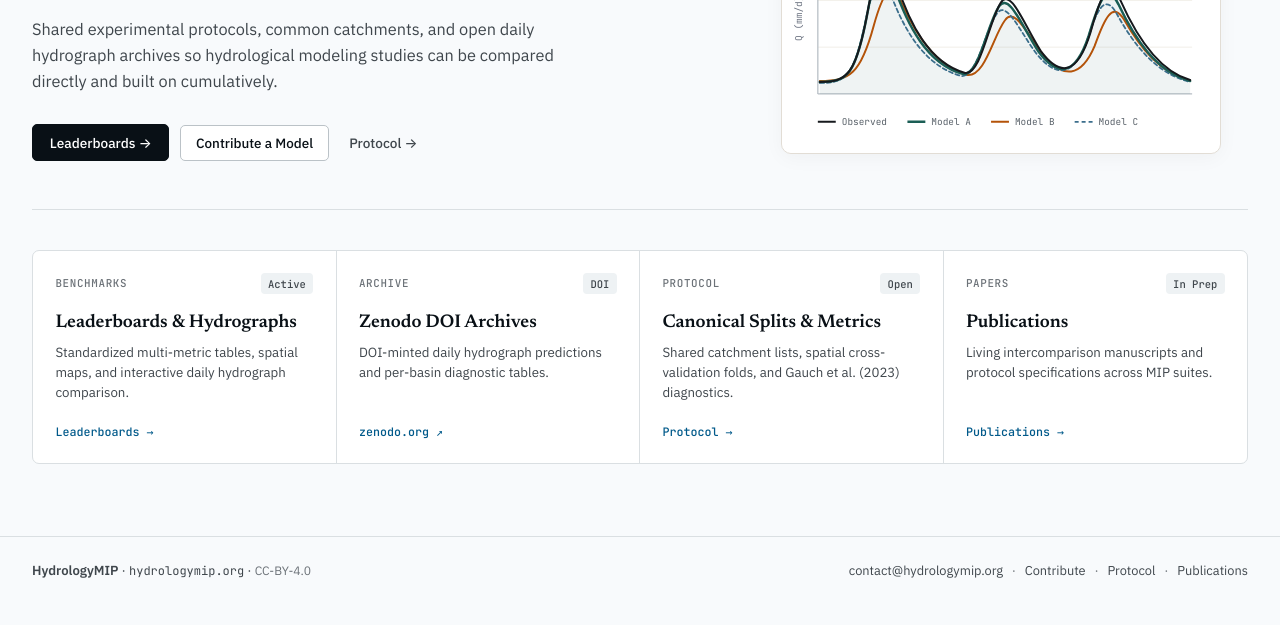
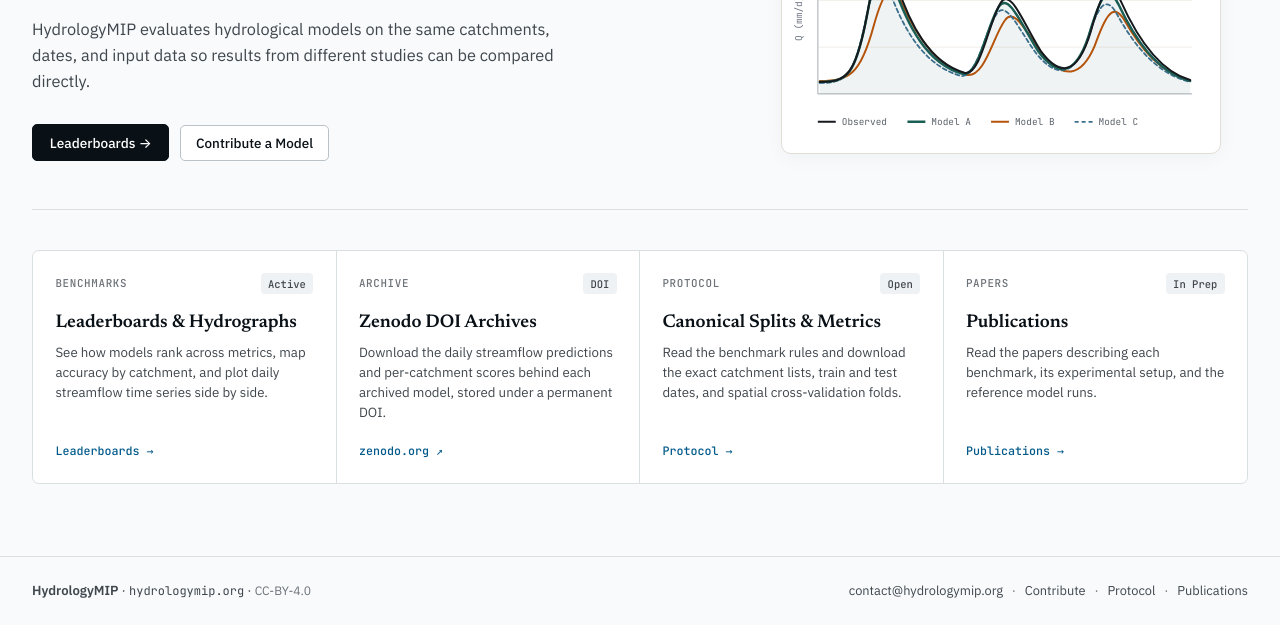
Before and after one commit to grey-nearing/hydrology-mip, a plain HTML site: page web/portal/index.html in a window 1280 px wide. Shown: the part 270-895 px from the top of the page. Drawn offline with Linux system fonts and the light colour scheme; files that its build step writes are made by us from their sources; no server answers; files whose address does not match are found by name.

Commit message:
polish(portal): rewrite home lede & card copy in plain English and remove text-only Protocol link

```diff
--- a/web/portal/index.html
+++ b/web/portal/index.html
@@ -11,7 +11,7 @@
   <meta property="og:type" content="website" />
   <meta property="og:site_name" content="HydrologyMIP" />
   <meta property="og:title" content="HydrologyMIP — Standardized Benchmarking for Large-Sample Hydrology" />
-  <meta property="og:description" content="Shared experimental protocols, common catchments, and daily hydrograph evaluation across Gauged, PUB, and PUR spatial regimes." />
+  <meta property="og:description" content="HydrologyMIP evaluates hydrological models on the same catchments, dates, and input data so results from different studies can be compared directly." />
   <meta property="og:url" content="https://hydrologymip.org/" />
   <meta property="og:image" content="https://hydrologymip.org/og-card.png" />
   <meta property="og:image:width" content="1200" />
@@ -62,7 +62,7 @@
           <p class="editorial-kicker">Hydrological Model Intercomparison Project</p>
           <h1 class="editorial-headline">Standardized benchmarking for large-sample hydrology.</h1>
           <p class="editorial-lede">
-            Shared experimental protocols, common catchments, and open daily hydrograph archives so hydrological modeling studies can be compared directly and built on cumulatively.
+            HydrologyMIP evaluates hydrological models on the same catchments, dates, and input data so results from different studies can be compared directly.
           </p>
           <div class="editorial-actions">
             <button type="button" class="btn-primary-cta" id="hero-btn-open-camels-us">
@@ -70,9 +70,6 @@
             </button>
             <button type="button" class="btn-secondary" id="hero-btn-open-contribute">
               Contribute a Model
-            </button>
-            <button type="button" class="btn-text-link" id="hero-btn-open-about">
-              Protocol &rarr;
             </button>
           </div>
         </div>
@@ -140,7 +137,7 @@
               <span class="resource-status">Active</span>
             </div>
             <h3>Leaderboards &amp; Hydrographs</h3>
-            <p>Standardized multi-metric tables, spatial maps, and interactive daily hydrograph comparison.</p>
+            <p>See how models rank across metrics, map accuracy by catchment, and plot daily streamflow time series side by side.</p>
             <span class="resource-link-line">Leaderboards &rarr;</span>
           </a>
 
@@ -150,7 +147,7 @@
               <span class="resource-status">DOI</span>
             </div>
             <h3>Zenodo DOI Archives</h3>
-            <p>DOI-minted daily hydrograph predictions and per-basin diagnostic tables.</p>
+            <p>Download the daily streamflow predictions and per-catchment scores behind each archived model, stored under a permanent DOI.</p>
             <span class="resource-link-line">zenodo.org &#8599;</span>
           </a>
 
@@ -160,7 +157,7 @@
               <span class="resource-status">Open</span>
             </div>
             <h3>Canonical Splits &amp; Metrics</h3>
-            <p>Shared catchment lists, spatial cross-validation folds, and Gauch et al. (2023) diagnostics.</p>
+            <p>Read the benchmark rules and download the exact catchment lists, train and test dates, and spatial cross-validation folds.</p>
             <span class="resource-link-line">Protocol &rarr;</span>
           </a>
 
@@ -170,7 +167,7 @@
               <span class="resource-status">In Prep</span>
             </div>
             <h3>Publications</h3>
-            <p>Living intercomparison manuscripts and protocol specifications across MIP suites.</p>
+            <p>Read the papers describing each benchmark, its experimental setup, and the reference model runs.</p>
             <span class="resource-link-line">Publications &rarr;</span>
           </a>
         </div>
```
Also changed, not shown: web/portal/app.js.
